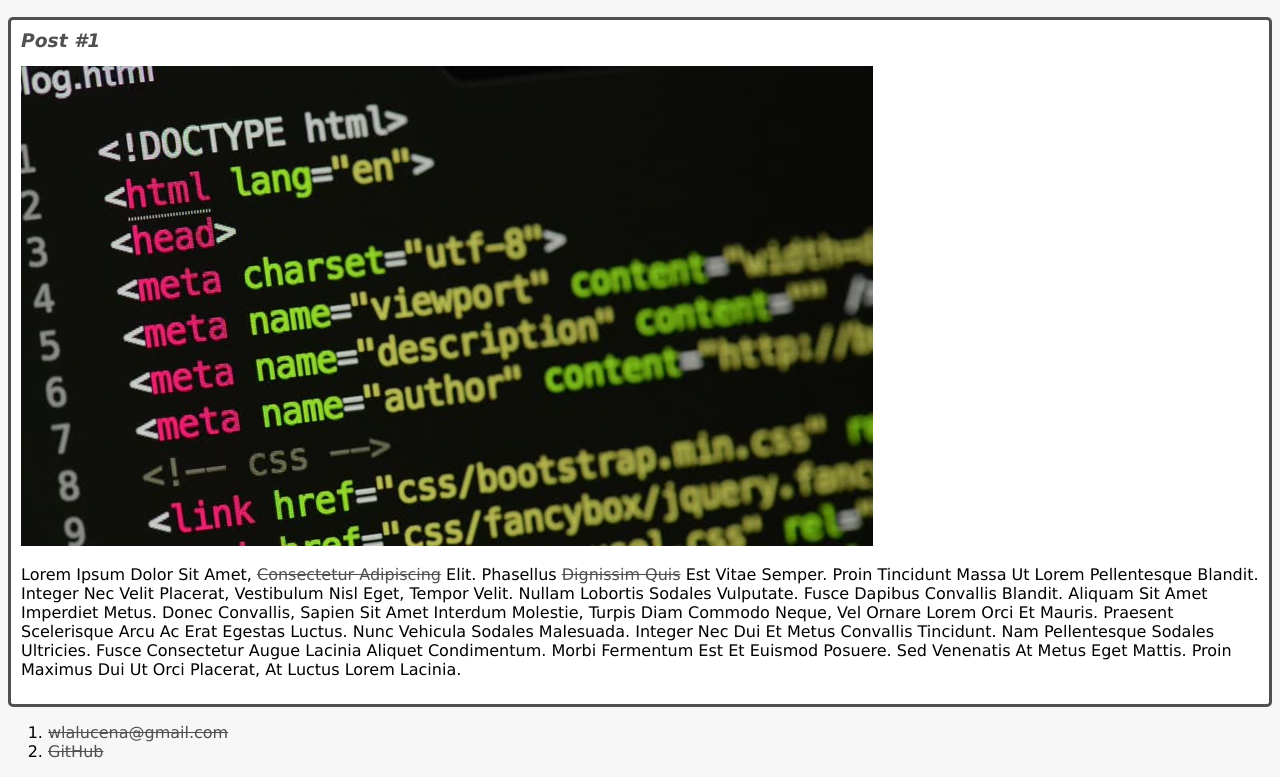
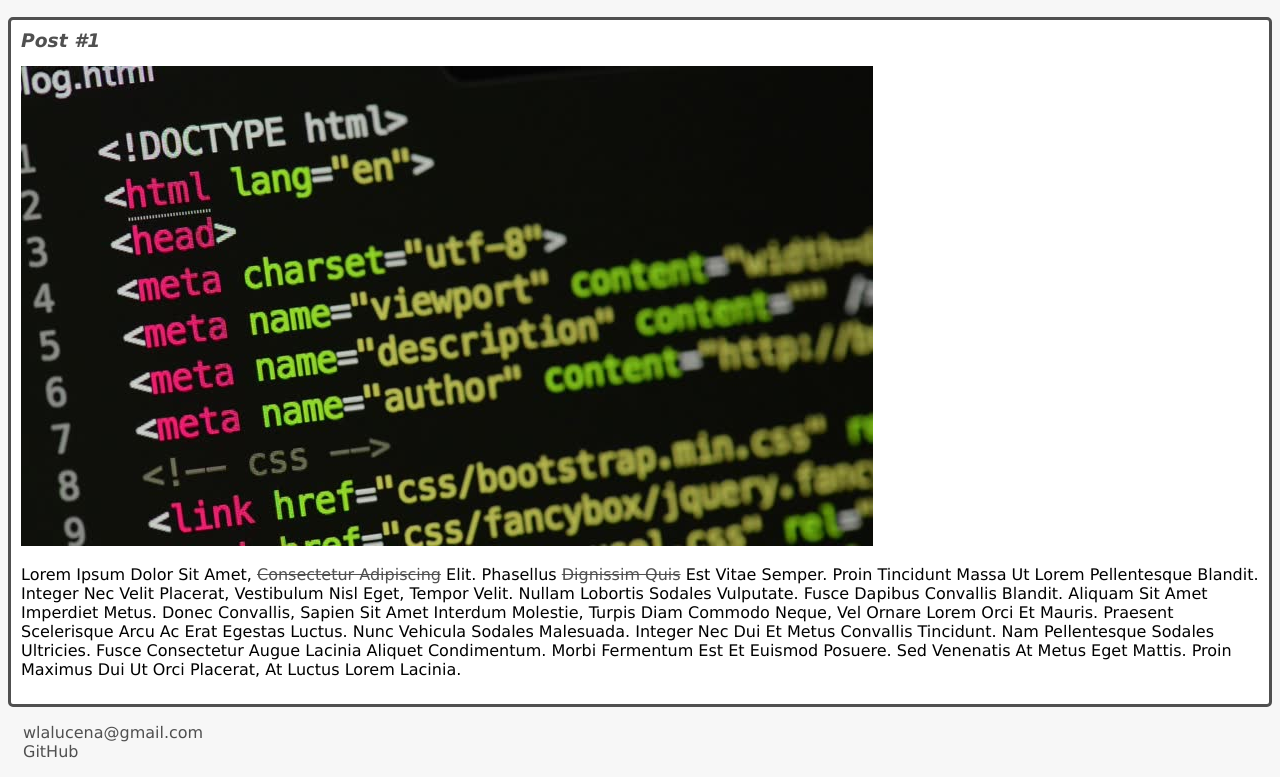
Before and after one commit to Waschislin/Introdu-o-a-HTML5-e-CSS3, a plain HTML site: page index.html in a window 1280 px wide. Shown: the part 332-1109 px from the top of the page. Drawn offline with Linux system fonts and the light colour scheme.

Commit message:
Estilizando listas

```diff
--- a/index.html
+++ b/index.html
@@ -36,14 +36,14 @@
     </article>
   </section>
   <footer>
-    <ol>
+    <ul class="contacts_list">
       <li>
         <a href="mailto:wlalucena@gmail.com" target="_blank">wlalucena@gmail.com</a>
       </li>
       <li>
         <a href="https://github.com/Waschislin" target="_blank">GitHub</a>
       </li>
-    </ol>
+    </ul>
   </footer>
 </body>
 
--- a/style.css
+++ b/style.css
@@ -39,3 +39,10 @@ a{
   border: 1px solid #505050;
   border-radius: 50%;
 }
+.contacts_list{
+  list-style-type: none;
+  padding-left: 15px;
+}
+.contacts_list li a{
+  text-decoration: none;
+}
```
